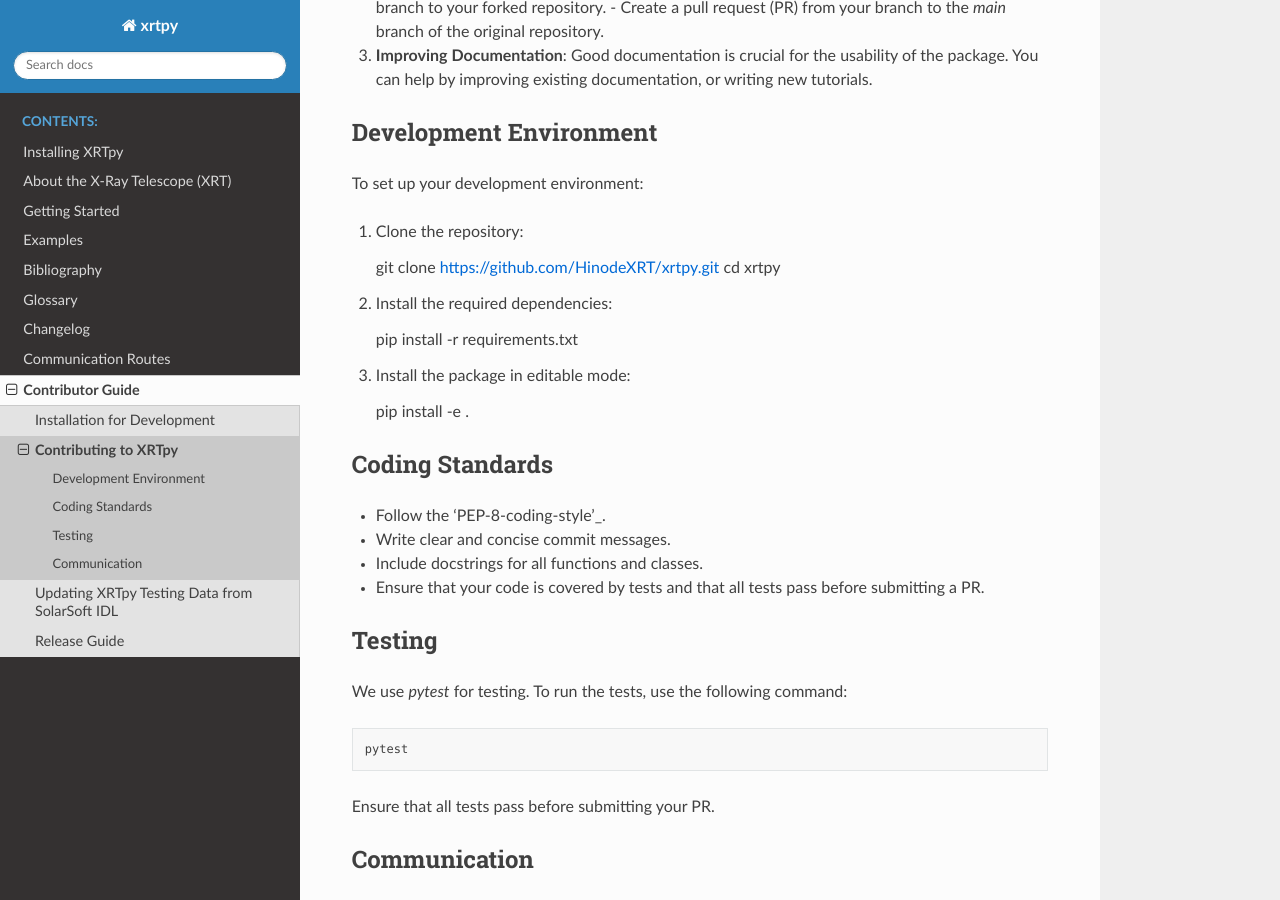
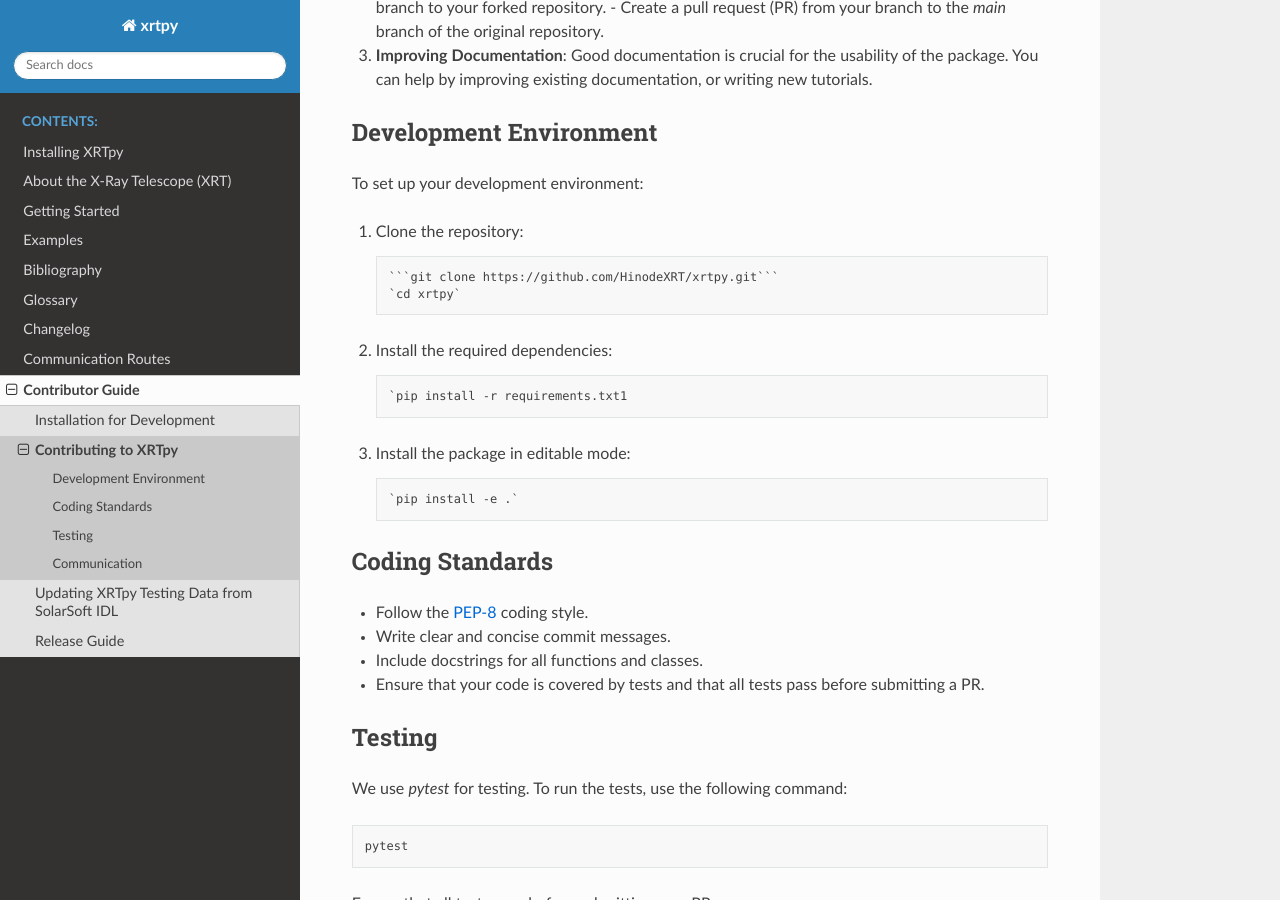
Before and after one commit to HinodeXRT/xrtpy, a Sphinx documentation site: the page built from docs/contributing/contributing.rst, in a window 1280 px wide and 900 px high, scrolled down 452 px. Built offline with Sphinx 7.4.7 and the Read the Docs theme 2.0.0, drawn with Linux system fonts in a browser that asks for light colours; pages that are not in the unit, such as notebooks, are missing from menus.

Commit message:
Updating format

````diff
--- a/docs/contributing/contributing.rst
+++ b/docs/contributing/contributing.rst
@@ -28,20 +28,20 @@
 
 1. Clone the repository::
 
-   git clone https://github.com/HinodeXRT/xrtpy.git
-   cd xrtpy
+   ```git clone https://github.com/HinodeXRT/xrtpy.git```
+   `cd xrtpy`
 
 2. Install the required dependencies::
 
-   pip install -r requirements.txt
+   `pip install -r requirements.txt1
 
 3. Install the package in editable mode::
 
-   pip install -e .
+   `pip install -e .`
 
 Coding Standards
 ================
-- Follow the 'PEP-8-coding-style'_.
+- Follow the `PEP-8`_ coding style.
 - Write clear and concise commit messages.
 - Include docstrings for all functions and classes.
 - Ensure that your code is covered by tests and that all tests pass before submitting a PR.
````
Also changed, not shown: other parts of docs/contributing/contributing.rst (+1 -1 lines).
